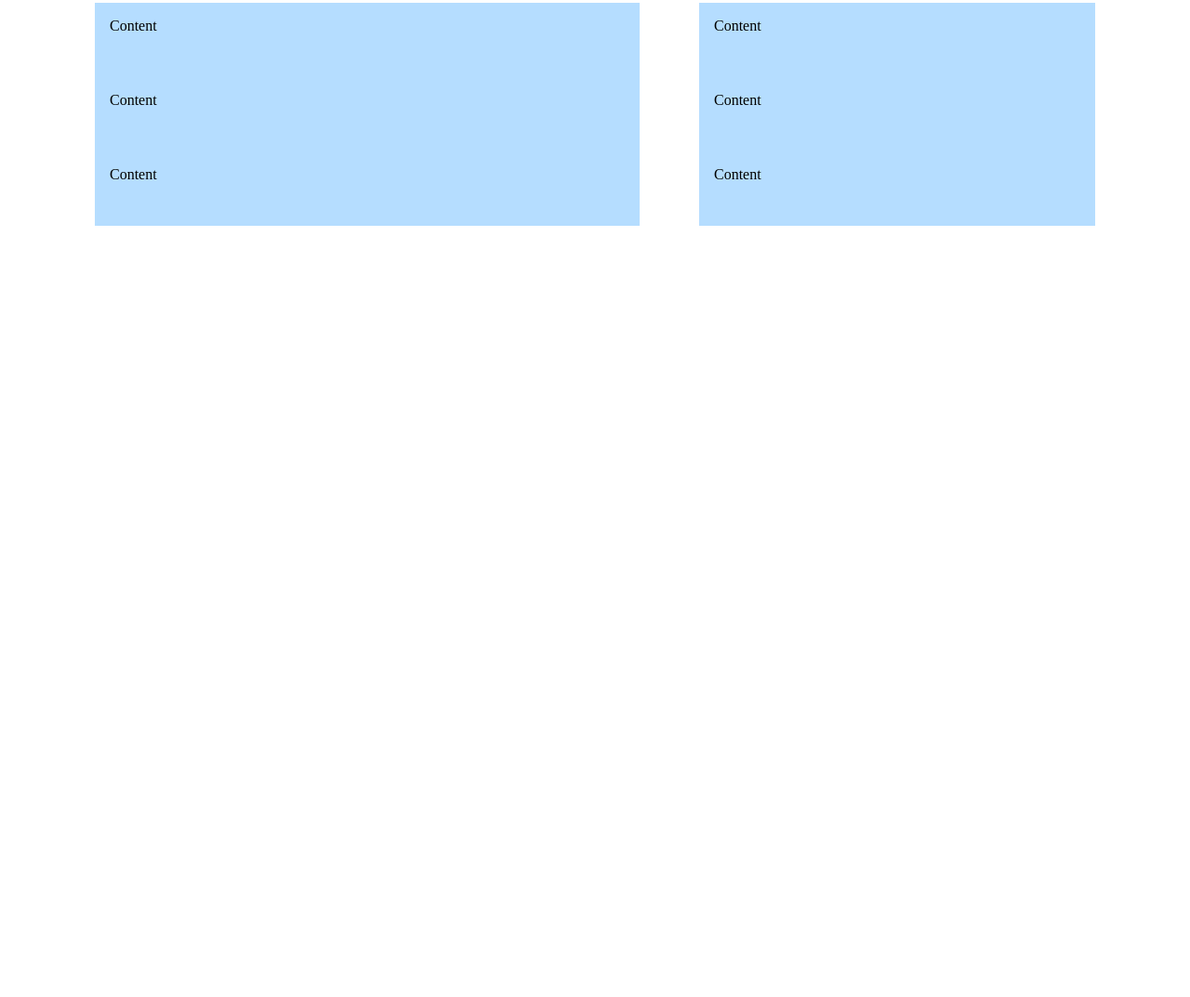
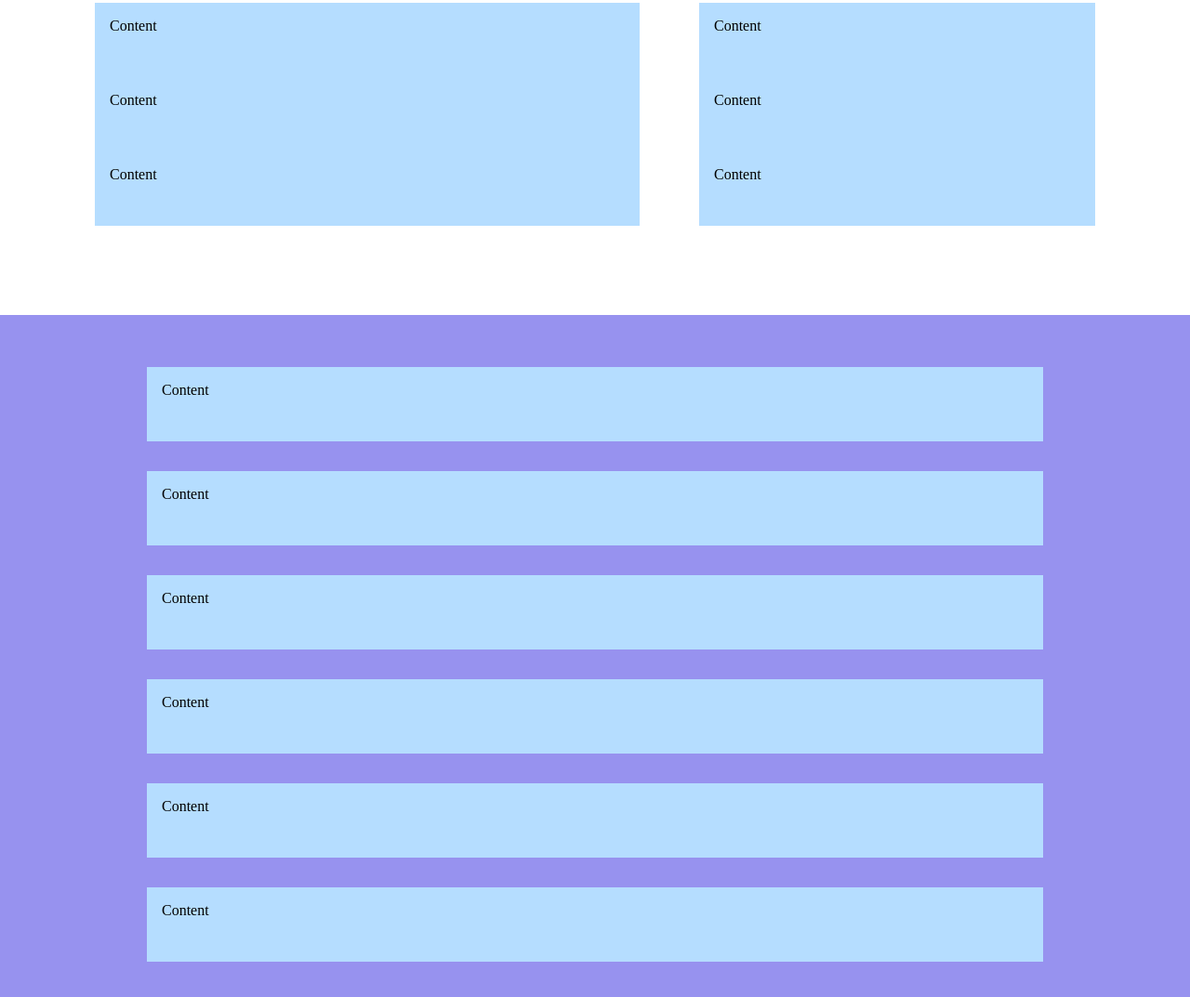
Before and after one commit to GiacomoGiannoni/htmlcss-responsive-layout, a plain HTML site: page index.html in a window 1280 px wide. Shown: the part 2627-3700 px from the top of the page at 93% size. Before the commit the page ends 2966 px from the top, so only its background shows below. Drawn offline with Linux system fonts and the light colour scheme.

Commit message:
continuo con fine section start

```diff
--- a/css/style.css
+++ b/css/style.css
@@ -55,9 +55,12 @@
     margin-bottom: 3rem;
 }
 
-h1{
+h1,
+h2,
+h5{
     margin-bottom: 1rem;
 }
+
 /*sezione main*/
 #intro .card {
     margin-bottom: 1.5rem;
@@ -118,6 +121,23 @@ h1{
 }
 
 #about .column{
+    margin: 2rem;
+}
+
+/*start*/
+#start{
+    background-color: var(--secondary-color);
+}
+
+#start .container{
+    padding: 1.5rem;
+}
+
+#start .column {
+    margin: 2rem;
+}
+
+#start .box{
     margin: 2rem;
 }
 /*media query*/
--- a/index.html
+++ b/index.html
@@ -153,7 +153,14 @@
             </section>
             <section id="start">
                 <div class="container">
-
+                    <div class="column">
+                        <div class="box">Content</div>
+                        <div class="box">Content</div>
+                        <div class="box">Content</div>
+                        <div class="box">Content</div>
+                        <div class="box">Content</div>
+                        <div class="box">Content</div>
+                    </div>
                 </div>
             </section>
         </main>
```
